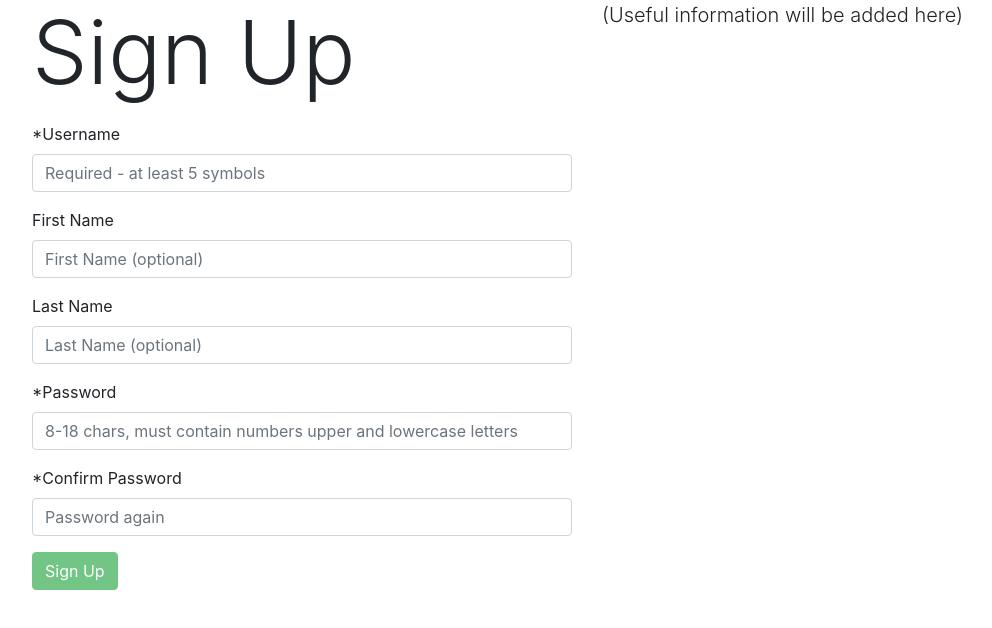
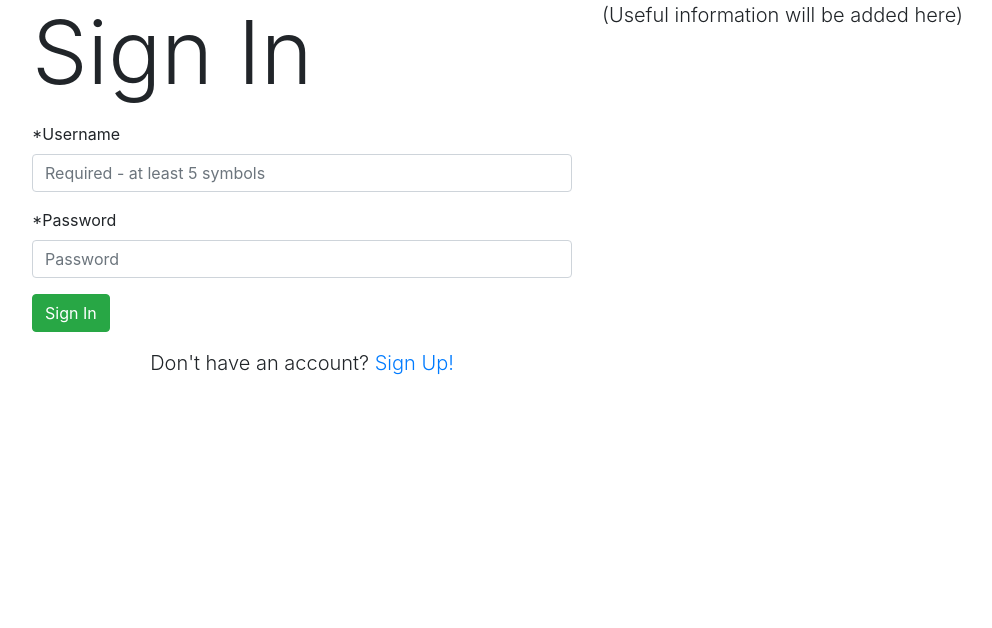
Before and after one commit to Guncharted/LPChat, an Angular app in the folder Client/lp-chat/: page / in a window 1280 px wide. Shown: the top 628 px of the page, without its empty margins (53-1045 px from the left). Built offline with nearby package versions, Linux system fonts and the light colour scheme.

Commit message:
login form

```diff
--- a/Client/lp-chat/src/app/app.component.html
+++ b/Client/lp-chat/src/app/app.component.html
@@ -1 +1 @@
-<app-register></app-register>
+<app-login></app-login>
--- a/Client/lp-chat/src/app/auth/login/login.component.html
+++ b/Client/lp-chat/src/app/auth/login/login.component.html
@@ -1,3 +1,35 @@
-<p>
-  login works!
-</p>
+<div class="container">
+  <div class="row">
+    <div class="col-lg-6">
+      <p class="display-2">
+        Sign In
+      </p>
+      <form [formGroup]="loginForm" (ngSubmit)="onSubmit()">
+        <div class="form-group">
+          <label for="username">*Username</label>
+          <input type="text" class="form-control" id="username" placeholder="Required - at least 5 symbols"
+            formControlName="username">
+        </div>
+
+        <div class="form-group">
+          <label for="password">*Password</label>
+          <input type="password" class="form-control" id="password" placeholder="Password" formControlName="password">
+        </div>
+
+        <button type="submit" class="btn btn-success" [disabled]="!loginForm.valid">Sign In</button>
+      </form>
+      <div class="row">
+        <div class="col-lg-12 text-center">
+          <p class="lead mt-3">
+            Don't have an account? <a href="">Sign Up!</a>
+          </p>
+        </div>
+      </div>
+    </div>
+    <div class="col-lg-6">
+      <p class="lead">
+        (Useful information will be added here)
+      </p>
+    </div>
+  </div>
+</div>
--- a/Client/lp-chat/src/app/auth/login/login.component.ts
+++ b/Client/lp-chat/src/app/auth/login/login.component.ts
@@ -1,4 +1,5 @@
 import { Component, OnInit } from '@angular/core';
+import { FormGroup, FormControl } from '@angular/forms';
 
 @Component({
   selector: 'app-login',
@@ -6,10 +7,20 @@ import { Component, OnInit } from '@angular/core';
   styleUrls: ['./login.component.css']
 })
 export class LoginComponent implements OnInit {
+  loginForm = new FormGroup({
+    username: new FormControl(''),
+    password: new FormControl('')
+  });
 
   constructor() { }
 
   ngOnInit() {
   }
 
+  onSubmit() {
+    if (this.loginForm.valid) {
+
+    }
+  }
+
 }
```
